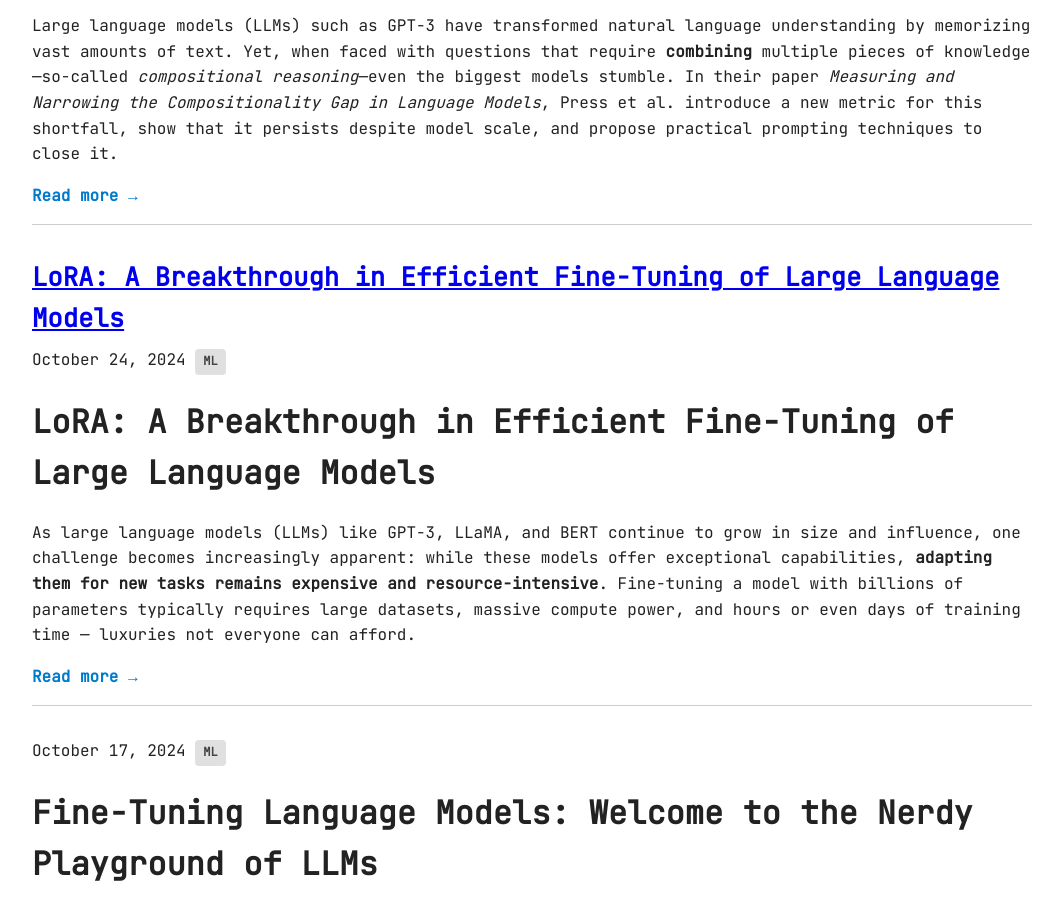
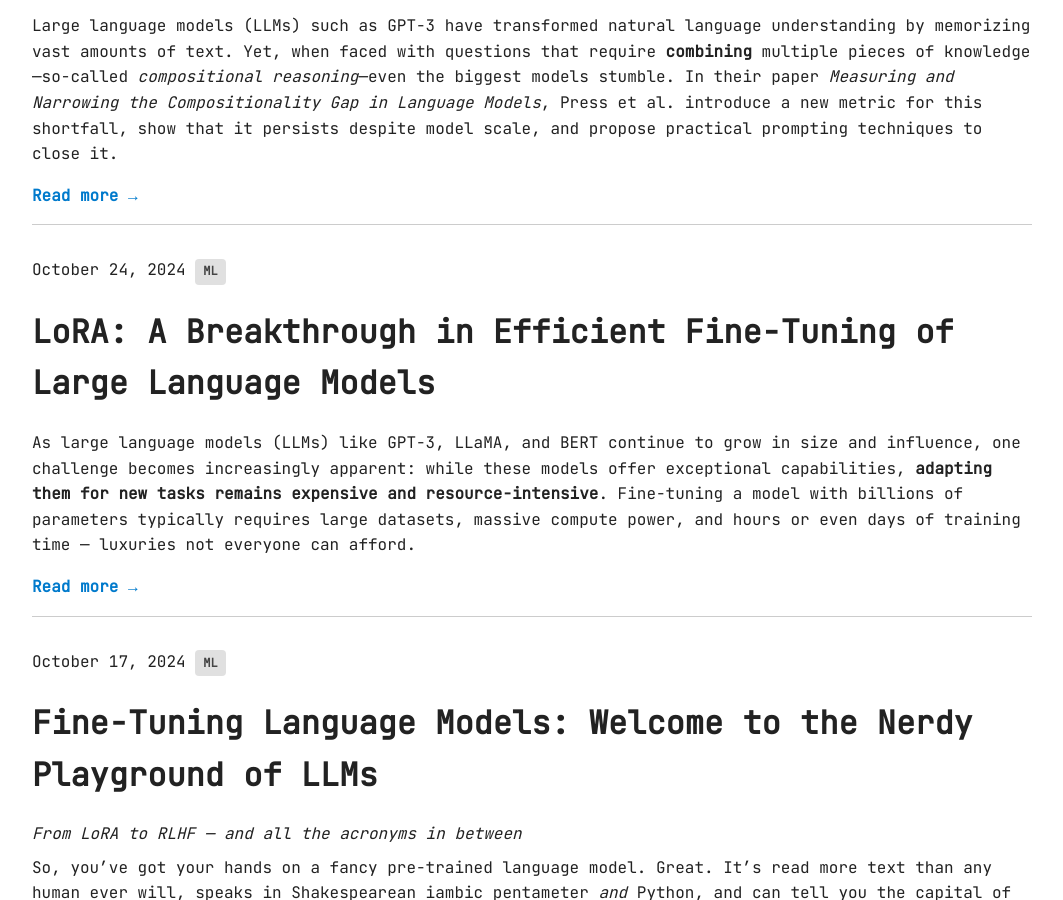
Before and after one commit to Raahul-Thakur/tensorandquarks.github.io, a Jekyll site: the page built from index.md, in a window 1280 px wide and 900 px high, scrolled down 9021 px. Shown: the whole window, without its empty margins (108-1171 px from the left). Built offline with Jekyll 4.4.1, drawn with Linux system fonts in a browser that asks for light colours.

Commit message:
Update 2024-10-24-LoRA.md

```diff
--- a/_posts/2024-10-24-LoRA.md
+++ b/_posts/2024-10-24-LoRA.md
@@ -1,6 +1,6 @@
 ---
 layout: default
-title: "LoRA: A Breakthrough in Efficient Fine-Tuning of Large Language Models"
+title: ""
 date: 2024-10-24
 tags: [ML]
 ---
```
